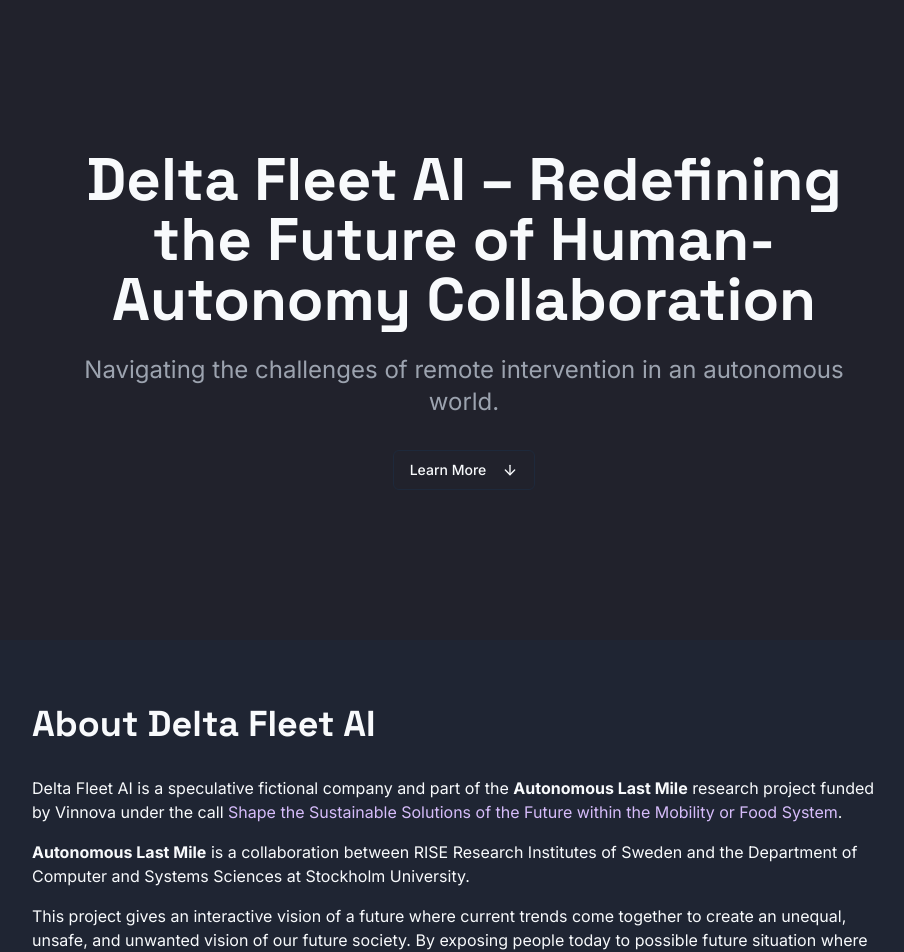
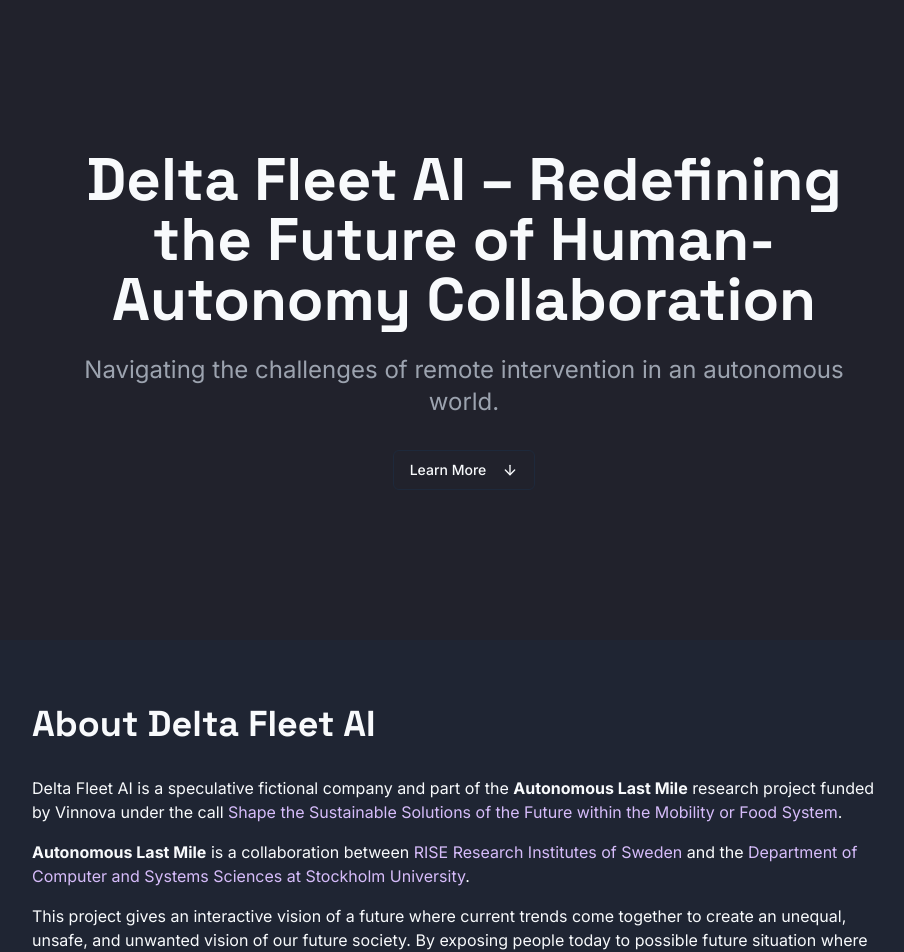
Before and after one commit to neginsoltanii/fleetai-nexus-new, a React (Vite) app: page /delta-fleet-info in a window 1280 px wide. Shown: the top 952 px of the page, without its empty margins (176-1080 px from the left). Built offline with nearby package versions, Linux system fonts and the light colour scheme.

Commit message:
Link affiliations in DeltaFleetInfo
Updated the "About Delta Fleet AI" section in `DeltaFleetInfo.tsx` to include hyperlinks for "RISE Research Institutes of Sweden" and "Department of Computer and Systems Sciences at Stockholm University" to their respective project pages.
[skip gpt_engineer]

```diff
--- a/src/pages/DeltaFleetInfo.tsx
+++ b/src/pages/DeltaFleetInfo.tsx
@@ -43,7 +43,7 @@ const DeltaFleetInfo = () => {
               Delta Fleet AI is a speculative fictional company and part of the <strong>Autonomous Last Mile</strong> research project funded by Vinnova under the call <a href="https://www.vinnova.se/en/calls-for-proposals/future-prototypes-in-sustainable-mobility/shape-the-sustainable-solutions-of-the-2023-04105/" className="text-[#D6BCFA] hover:text-[#E5DEFF] hover:underline">Shape the Sustainable Solutions of the Future within the Mobility or Food System</a>.
             </p>
             <p className="mb-4">
-              <strong>Autonomous Last Mile</strong> is a collaboration between RISE Research Institutes of Sweden and the Department of Computer and Systems Sciences at Stockholm University.
+              <strong>Autonomous Last Mile</strong> is a collaboration between <a href="https://www.ri.se/en/expertise-areas/projects/autonomous-last-mile" className="text-[#D6BCFA] hover:text-[#E5DEFF] hover:underline">RISE Research Institutes of Sweden</a> and the <a href="https://www.su.se/english/research/research-projects/autonomous-last-mile" className="text-[#D6BCFA] hover:text-[#E5DEFF] hover:underline">Department of Computer and Systems Sciences at Stockholm University</a>.
             </p>
             <p className="mb-8">
               This project gives an interactive vision of a future where current trends come together to create an unequal, unsafe, and unwanted vision of our future society. By exposing people today to possible future situation where they must quickly perform only the most stressful and complex of mobility tasks, in quick succession, under economic and social constraints that give them no other option we hope to encourage designers, developers and end users of these technologies to ensure that it does not come to pass.
```
